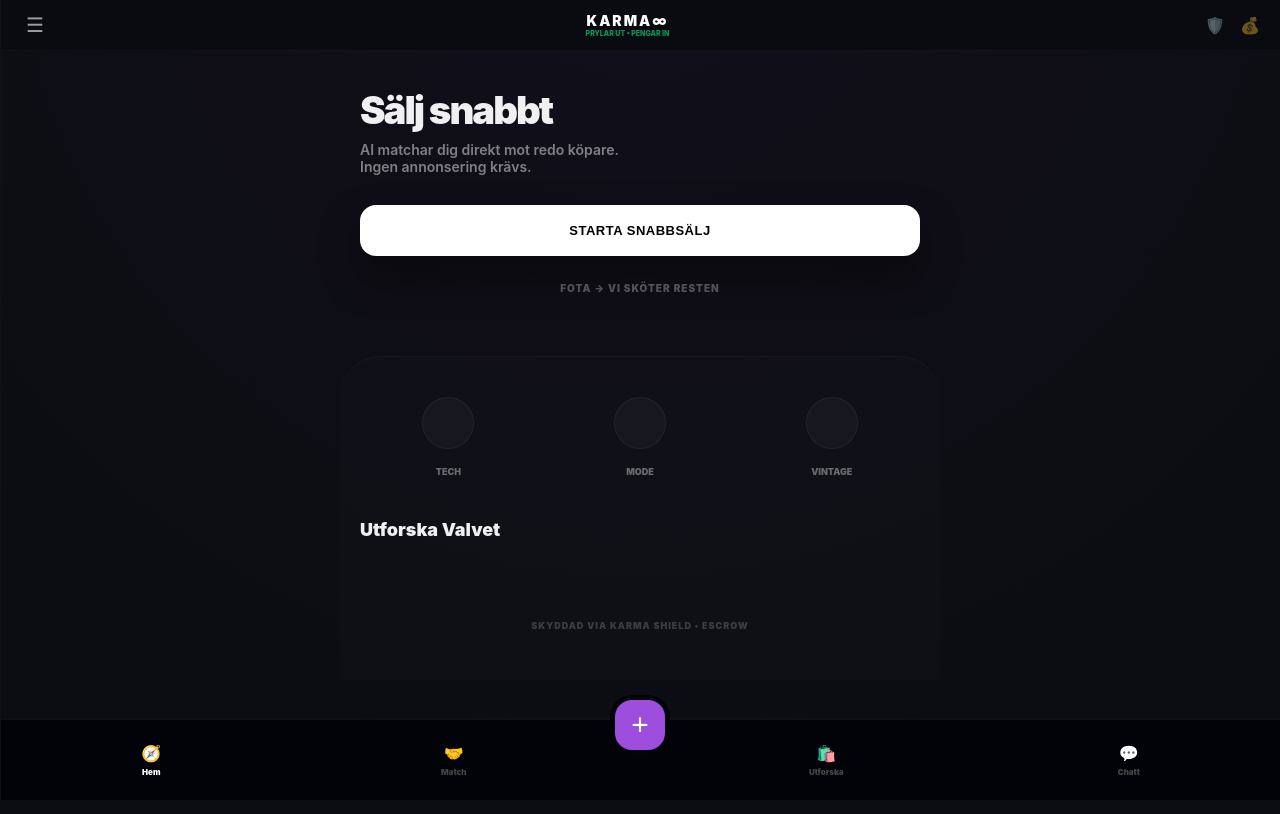
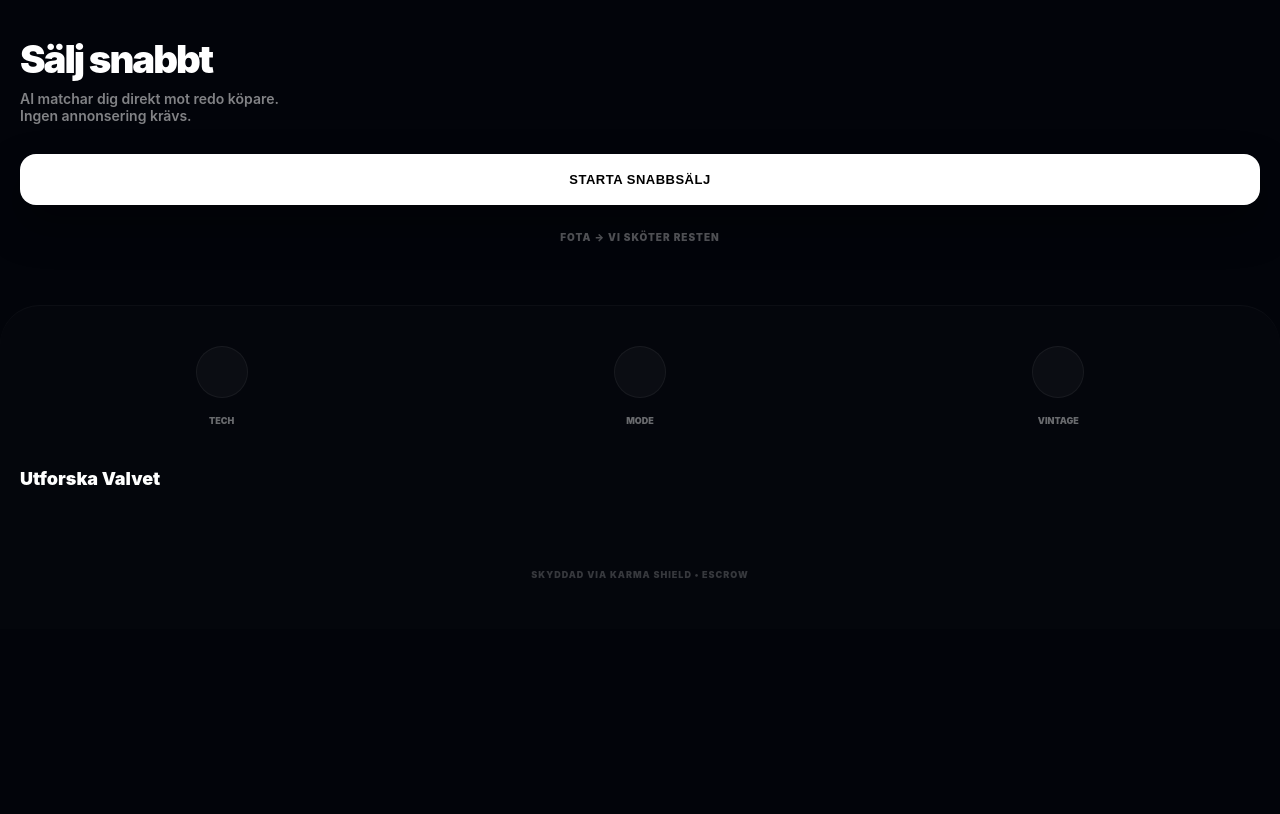
Before and after one commit to gascheckking/marketbeg-appGem, a Next.js app: page / in a window 1280 px wide. Shown: the top 814 px of the page. Built offline with nearby package versions, Linux system fonts and the light colour scheme.

Commit message:
Update layout.tsx

```diff
--- a/app/layout.tsx
+++ b/app/layout.tsx
@@ -1,11 +1,5 @@
 // app/layout.tsx
 import "./globals.css";
-import ClientLayout from "@/components/ClientLayout";
-
-export const metadata = {
-  title: "KARMA",
-  description: "Snabb, trygg och intelligent marknadsplats",
-};
 
 export default function RootLayout({
   children,
@@ -14,8 +8,14 @@ export default function RootLayout({
 }) {
   return (
     <html lang="sv">
-      <body>
-        <ClientLayout>{children}</ClientLayout>
+      <body
+        style={{
+          background: "#02040a",
+          color: "#fff",
+          margin: 0,
+        }}
+      >
+        {children}
       </body>
     </html>
   );
```
